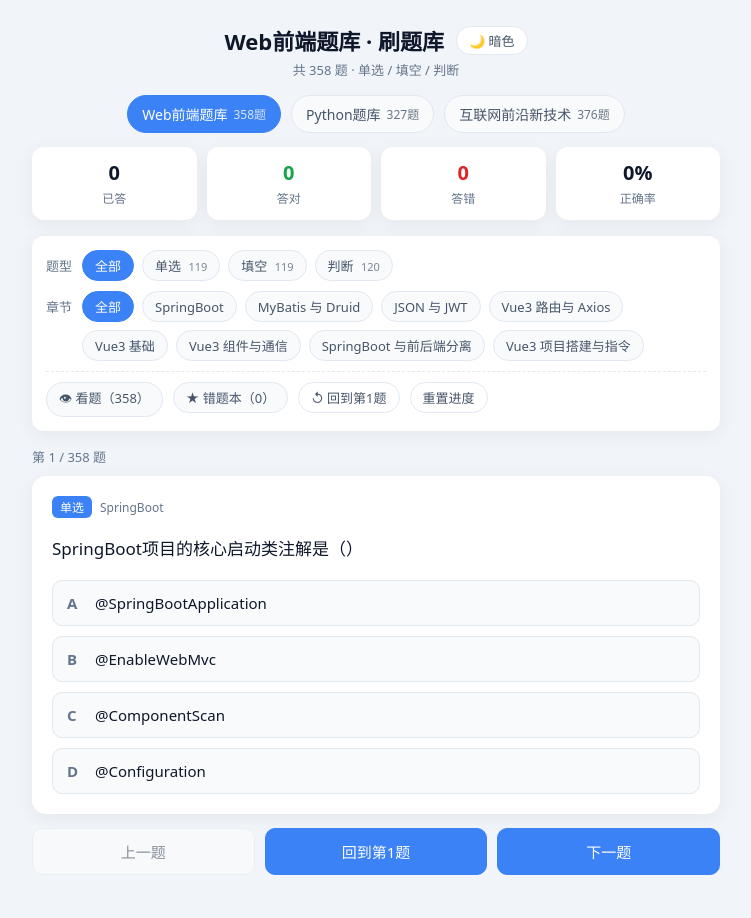
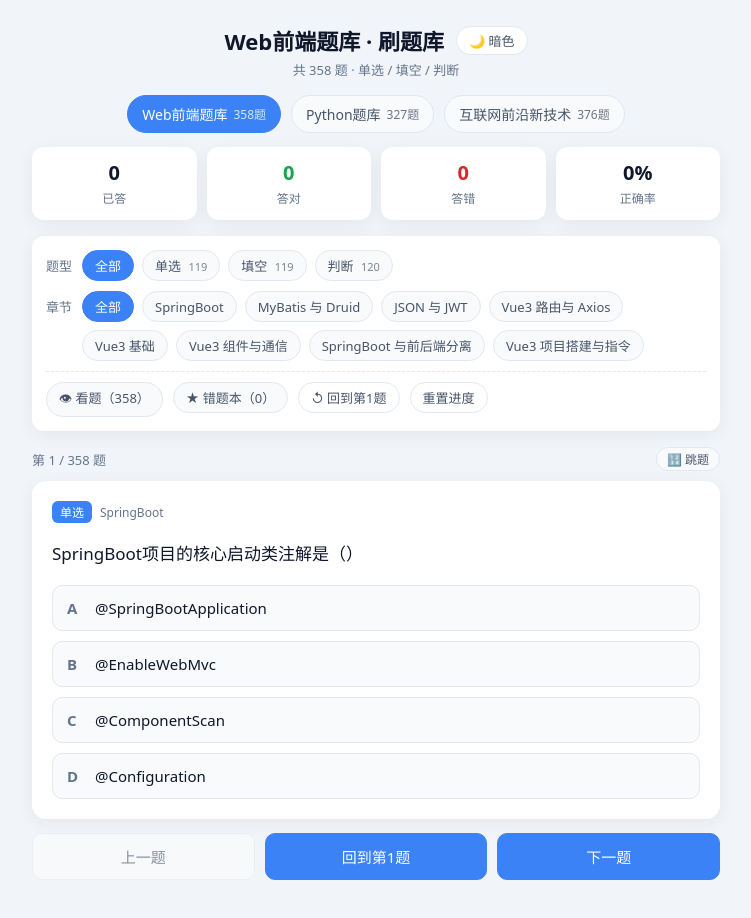
Before and after one commit to Yaohua-code/web-review, a Vue app: page / in a window 1280 px wide. Shown: the top 918 px of the page, without its empty margins (264-1015 px from the left). Built offline with nearby package versions, Linux system fonts and the light colour scheme.

Commit message:
feat: 支持按题号跳转至对应题目

```diff
--- a/src/App.vue
+++ b/src/App.vue
@@ -152,6 +152,18 @@ function resetToFirst(): void {
   currentIndex.value = 0
 }
 
+// ---------- 按题号跳转 ----------
+const jumpOpen = ref(false)
+const jumpNum = ref('')
+/** 输入 1~N 跳转到当前筛选结果中的对应题号 */
+function jumpTo(): void {
+  const n = Number(jumpNum.value)
+  if (!Number.isInteger(n) || n < 1 || n > basePool.value.length) return
+  currentIndex.value = n - 1
+  jumpOpen.value = false
+  jumpNum.value = ''
+}
+
 // ---------- 统计 ----------
 /** 当前题库内的统计（不跨题库） */
 const statAnswered = computed(() =>
@@ -289,6 +301,20 @@ onMounted(() => {
       <template v-else>
         <div class="progress-line">
           <span>第 {{ currentIndex + 1 }} / {{ basePool.length }} 题</span>
+          <span class="progress-line__jump">
+            <button class="jump-toggle" @click="jumpOpen = !jumpOpen">🔢 跳题</button>
+            <input
+              v-if="jumpOpen"
+              v-model="jumpNum"
+              class="jump-input"
+              type="number"
+              min="1"
+              :max="basePool.length"
+              placeholder="题号 1~N"
+              @keyup.enter="jumpTo"
+              @blur="jumpOpen = false"
+            />
+          </span>
           <span v-if="!viewMode && currentProgress !== null" class="progress-line__hint">
             {{ currentProgress ? '已答对' : '已答错' }}
           </span>
@@ -478,9 +504,38 @@ onMounted(() => {
 .progress-line {
   display: flex;
   justify-content: space-between;
+  align-items: center;
+  gap: 8px;
   font-size: 13px;
   color: var(--text-soft);
   margin-bottom: 10px;
+}
+.progress-line__jump {
+  display: inline-flex;
+  align-items: center;
+  gap: 6px;
+}
+.jump-toggle {
+  border: 1px solid var(--border);
+  background: var(--bg-chip);
+  color: var(--text-muted);
+  border-radius: 999px;
+  padding: 2px 10px;
+  font-size: 12px;
+  cursor: pointer;
+}
+.jump-input {
+  width: 84px;
+  border: 1px solid var(--border);
+  background: var(--bg-input);
+  color: var(--text);
+  border-radius: 8px;
+  padding: 4px 8px;
+  font-size: 13px;
+  outline: none;
+}
+.jump-input:focus {
+  border-color: var(--accent);
 }
 .progress-line__hint.ok {
   color: #16a34a;
```
Also changed, not shown: 1 other file (tests, documents, lock files or other folders).
